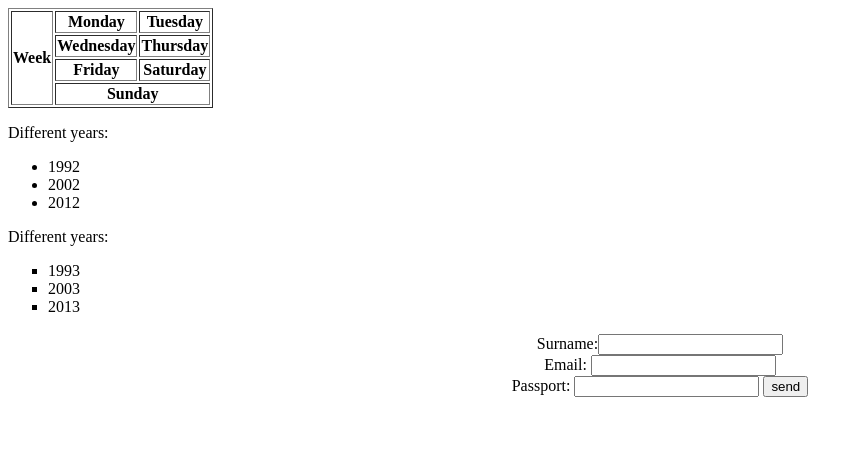
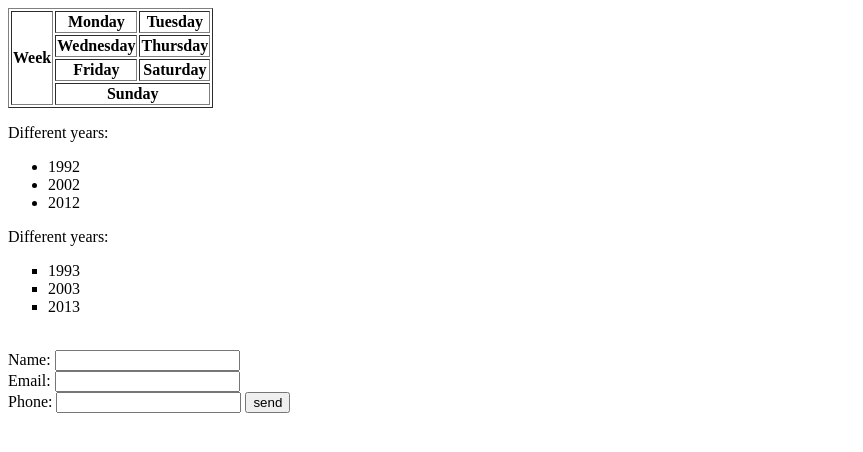
Before and after one commit to Krokhmalnyi/tables, a plain HTML site: page index.html in a window 1280 px wide. Shown: the whole page, without its empty margins (0-863 px from the left). Drawn offline with Linux system fonts and the light colour scheme.

Commit message:
Initial commit

```diff
--- a/index.html
+++ b/index.html
@@ -35,23 +35,19 @@
         	<ul type="square">
         	 <li>1993</li>
             <li>2003</li>
-            <li>2013</li></br>
-
-            <form action="https://formspree.io/your@email.com" method="post">
-            <label>
-
-                <center> Surname:<input required type="text" name="surname"/>
-                <label for="fname"></label>
-            </label>
+            <li>2013</li> </ul><br>
+               <form method="GET" action="url">
+                <label>
+                Name:
+                    <input required type="text" name="surname"/>
+                </label>
             <br>
-            <label for="email">Email:</label>
-            <input required type="email" name="write_email" id="email"/>
+                <label for="email">Email:</label>
+                    <input required type="email" name="email" id="email"/>
             <br>
-             <label for="passport">Passport:</label>
-            <input id="passport" type="text" required pattern="[A-Z]{2}[0-9]{6}">
-            <input type="submit" value="send">
-            </center>
-        </form>
-
+                <label for="text">Phone:</label>
+                    <input id="Text" type="text" required pattern="[A-Z]{2}[0-9]{6}">
+                    <input type="submit" value="send">
+            </form>
     </body>
 </html>
```
